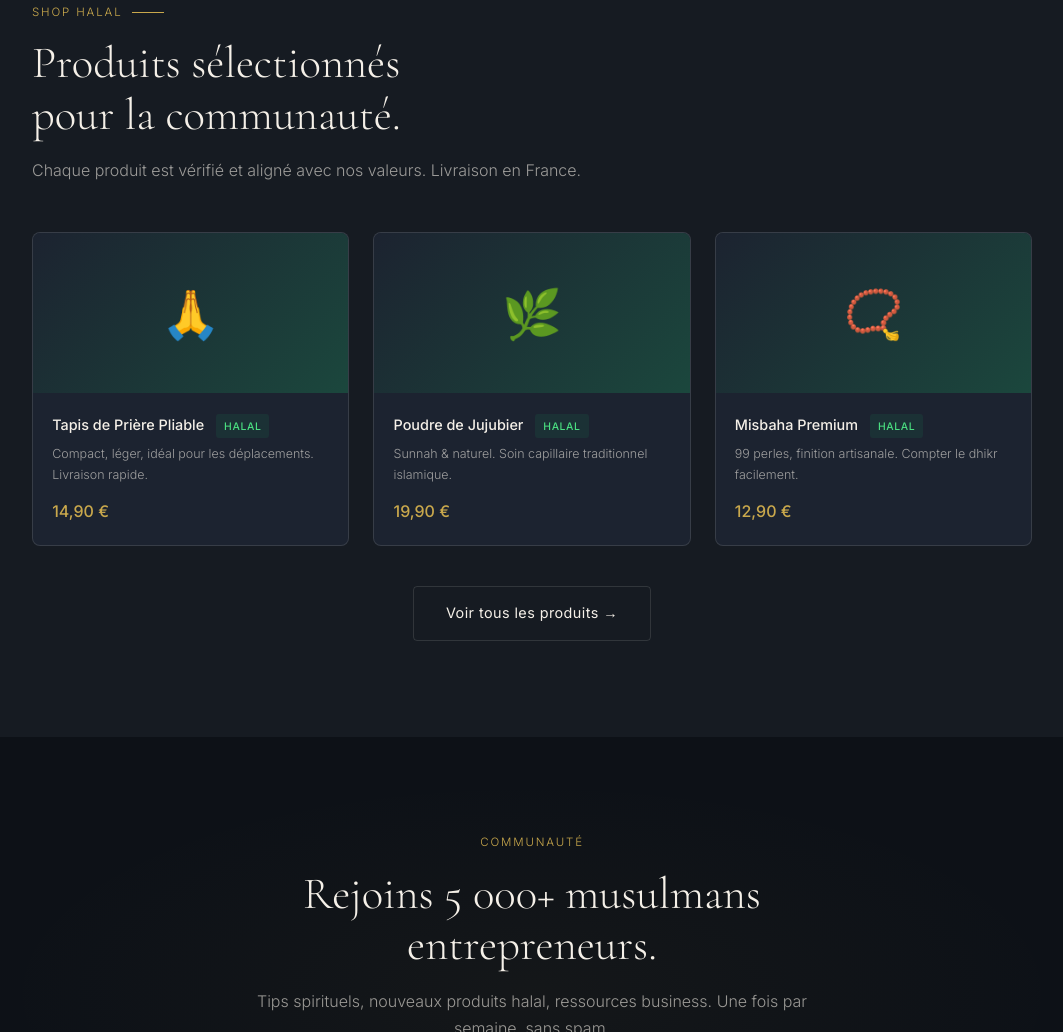
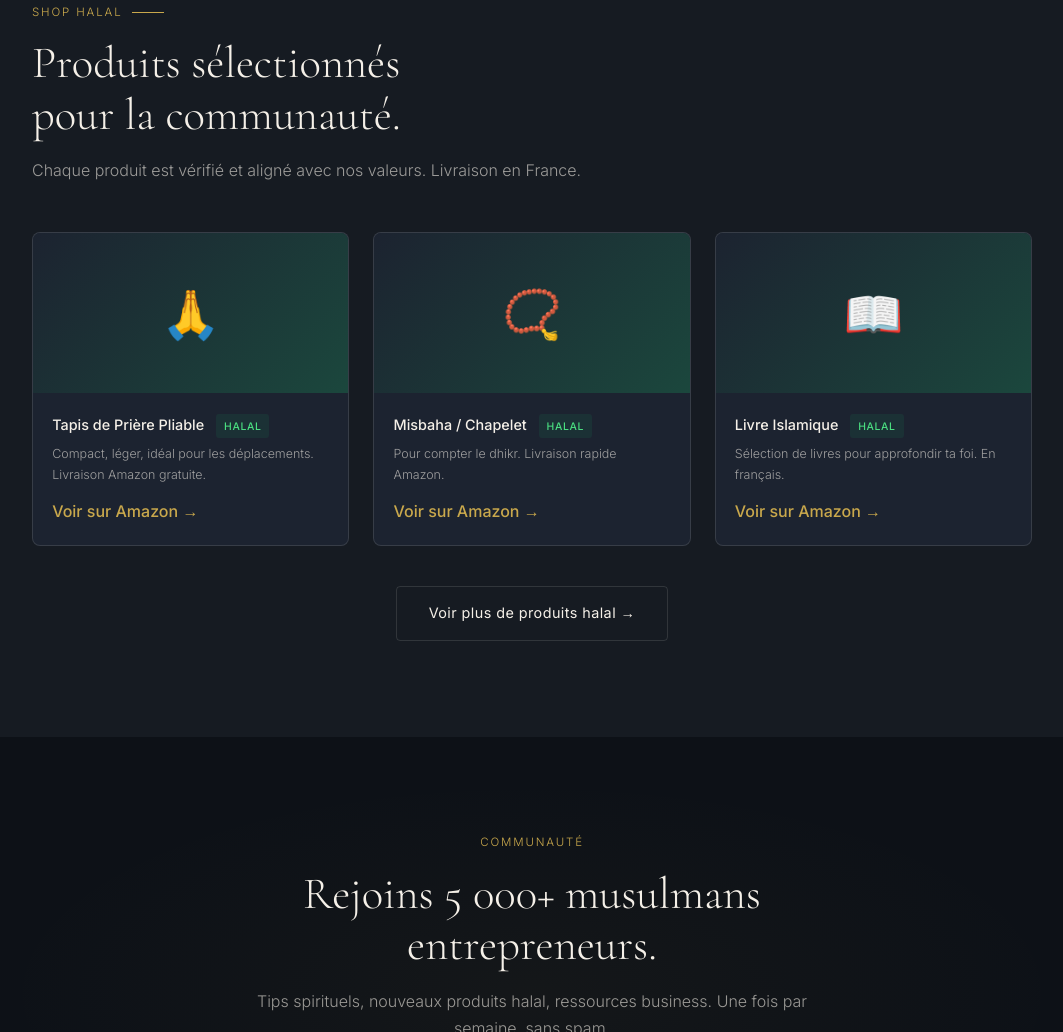
Before and after one commit to techhub7289-script/wakeupforjannah, a plain HTML site: page index.html in a window 1280 px wide. Shown: the part 2729-3761 px from the top of the page, without its empty margins (108-1171 px from the left). Drawn offline with nearby package versions, Linux system fonts and the light colour scheme.

Commit message:
Liens affiliés Amazon ajoutés

```diff
--- a/index.html
+++ b/index.html
@@ -691,33 +691,39 @@
     <p class="section-sub">Chaque produit est vérifié et aligné avec nos valeurs. Livraison en France.</p>
   </div>
   <div class="shop-grid reveal">
+    <a href="https://amzn.to/4wabgwo" target="_blank" rel="nofollow" style="text-decoration:none;color:inherit;">
       <div class="product-card">
         <div class="product-img">🙏</div>
         <div class="product-info">
           <div class="product-name">Tapis de Prière Pliable <span class="product-halal">HALAL</span></div>
-        <div class="product-desc">Compact, léger, idéal pour les déplacements. Livraison rapide.</div>
-        <div class="product-price">14,90 €</div>
+          <div class="product-desc">Compact, léger, idéal pour les déplacements. Livraison Amazon gratuite.</div>
+          <div class="product-price">Voir sur Amazon →</div>
         </div>
       </div>
-    <div class="product-card">
-      <div class="product-img">🌿</div>
-      <div class="product-info">
-        <div class="product-name">Poudre de Jujubier <span class="product-halal">HALAL</span></div>
-        <div class="product-desc">Sunnah & naturel. Soin capillaire traditionnel islamique.</div>
-        <div class="product-price">19,90 €</div>
-      </div>
-    </div>
+    </a>
+    <a href="https://amzn.to/4eCo0ob" target="_blank" rel="nofollow" style="text-decoration:none;color:inherit;">
       <div class="product-card">
         <div class="product-img">📿</div>
         <div class="product-info">
-        <div class="product-name">Misbaha Premium <span class="product-halal">HALAL</span></div>
-        <div class="product-desc">99 perles, finition artisanale. Compter le dhikr facilement.</div>
-        <div class="product-price">12,90 €</div>
+          <div class="product-name">Misbaha / Chapelet <span class="product-halal">HALAL</span></div>
+          <div class="product-desc">Pour compter le dhikr. Livraison rapide Amazon.</div>
+          <div class="product-price">Voir sur Amazon →</div>
         </div>
       </div>
+    </a>
+    <a href="https://amzn.to/4vqGWxf" target="_blank" rel="nofollow" style="text-decoration:none;color:inherit;">
+      <div class="product-card">
+        <div class="product-img">📖</div>
+        <div class="product-info">
+          <div class="product-name">Livre Islamique <span class="product-halal">HALAL</span></div>
+          <div class="product-desc">Sélection de livres pour approfondir ta foi. En français.</div>
+          <div class="product-price">Voir sur Amazon →</div>
+        </div>
+      </div>
+    </a>
   </div>
   <div style="text-align:center;margin-top:2.5rem;" class="reveal">
-    <a href="#" class="btn-secondary">Voir tous les produits →</a>
+    <a href="https://www.amazon.fr?tag=wakeupforjann-21" target="_blank" rel="nofollow" class="btn-secondary">Voir plus de produits halal →</a>
   </div>
 </section>
 
```
Lines whose indentation alone changed are shown as unchanged.
